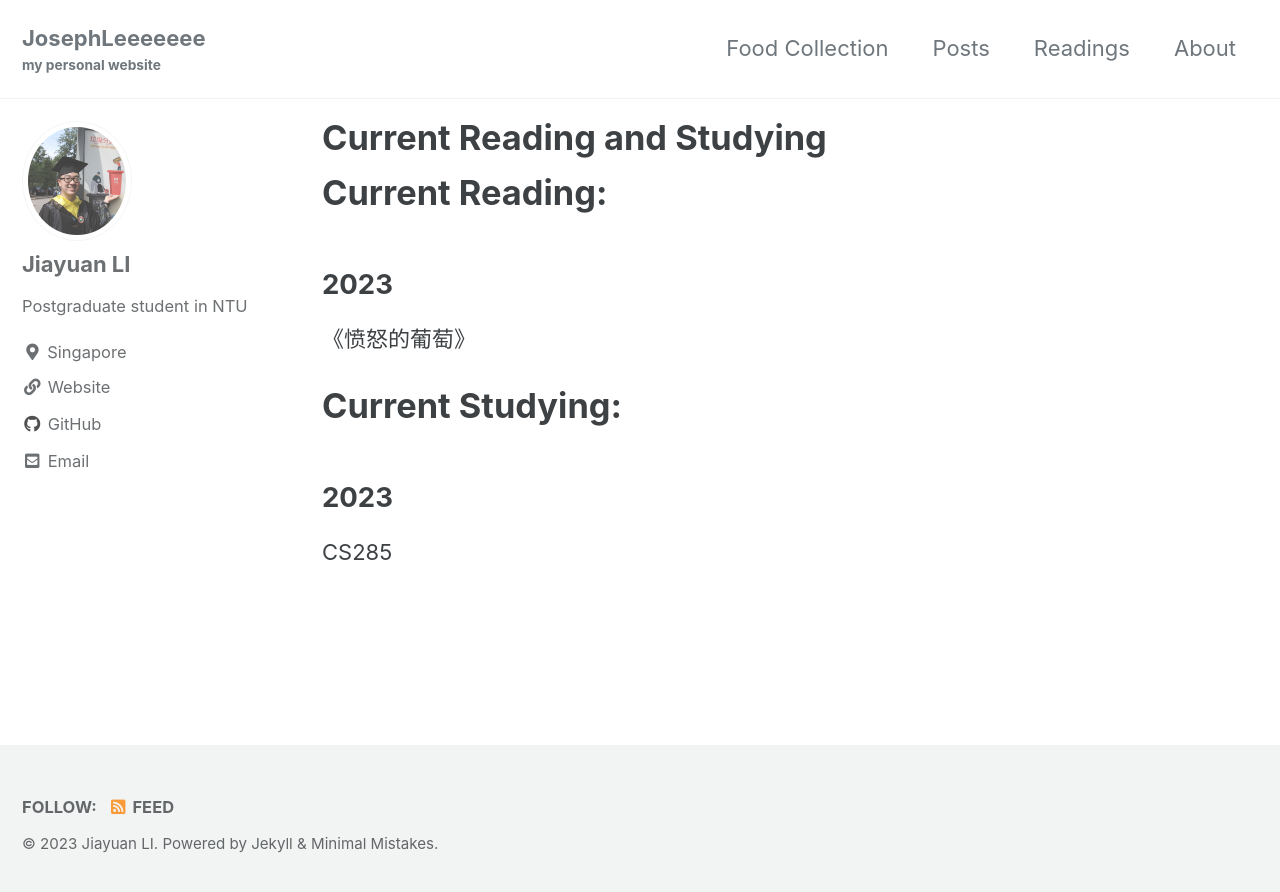
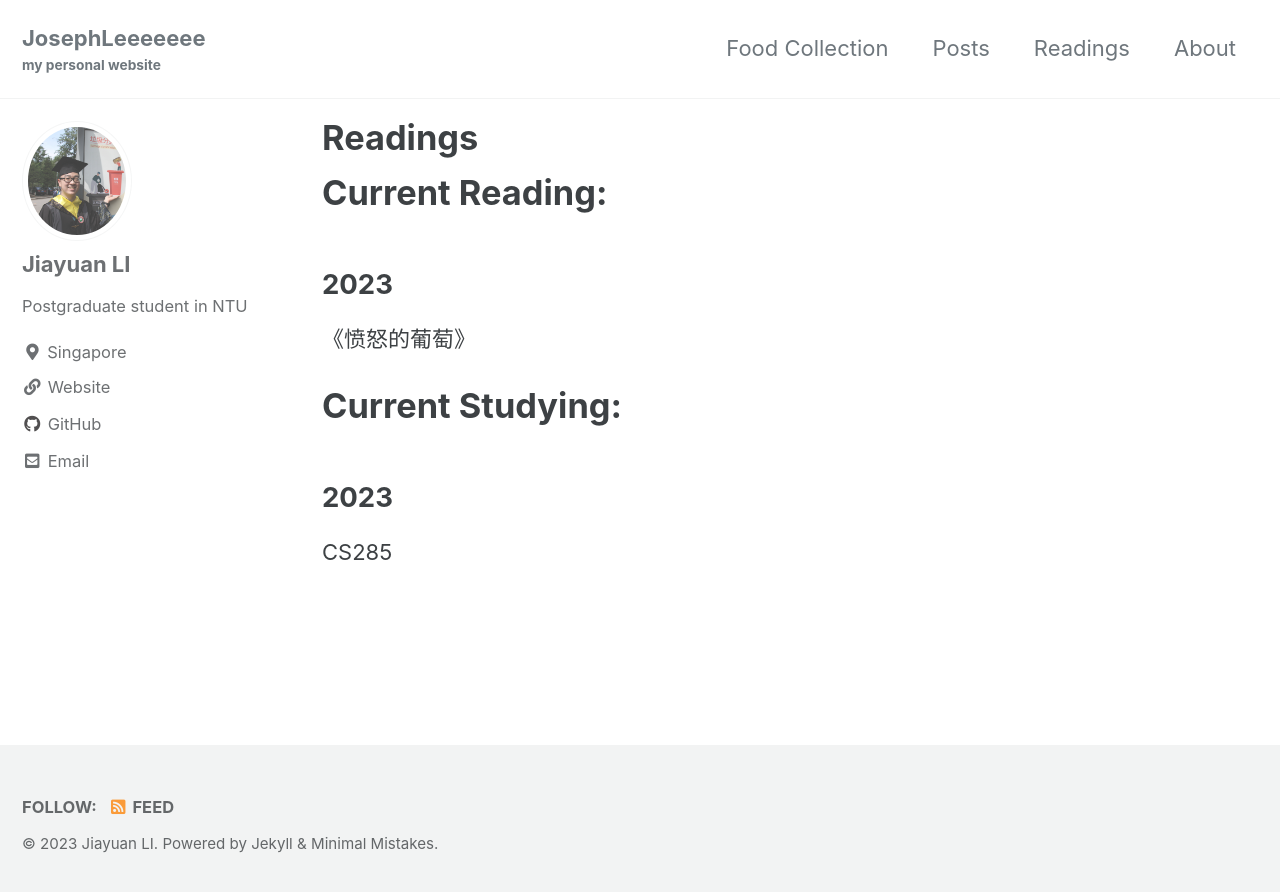
Before and after one commit to JosephLeeeeeee/Personal_Website, a Jekyll site: the page built from _pages/readings.md, in a window 1280 px wide. Shown: the top 892 px of the page. Built offline with Jekyll 4.4.1, drawn with Linux system fonts in a browser that asks for light colours; cached includes are drawn as plain includes.

Commit message:
Refactor

```diff
--- a/_config.yml
+++ b/_config.yml
@@ -308,7 +308,7 @@ defaults:
 # _readings
   - scope:
         path: "_readings"
-        type: readings
+        type: posts
         values:
         layout: single
         author_profile: false
--- a/_pages/readings.md
+++ b/_pages/readings.md
@@ -1,5 +1,5 @@
 ---
-title: "Current Reading and Studying"
+title: "Readings"
 permalink: /readings/
 layout: readings
 author_profile: true
```
